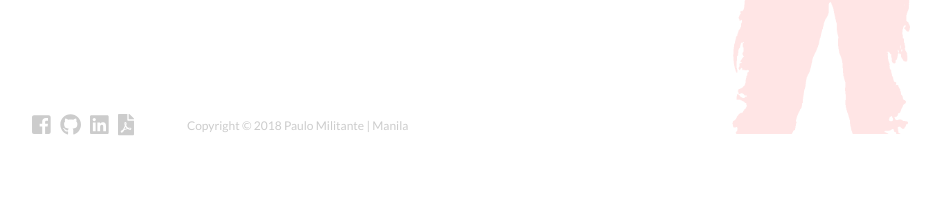
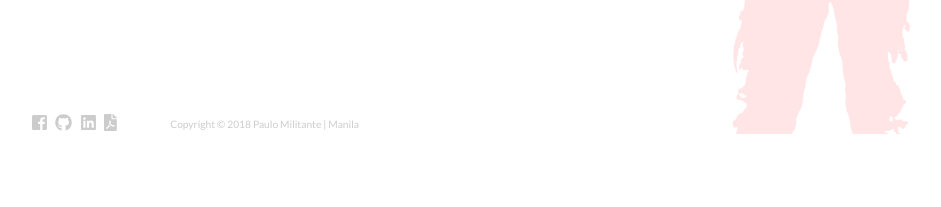
Before and after one commit to paulomilitante/dp, a PHP site: page /home.html in a window 1280 px wide. Shown: the part 593-800 px from the top of the page, without its empty margins (119-1060 px from the left). Run offline with PHP 8.4, Linux system fonts and the light colour scheme; some libraries are stand-ins or nearby versions.

Commit message:
Footer responsiveness

```diff
--- a/assets/css/style.css
+++ b/assets/css/style.css
@@ -214,6 +214,7 @@ footer {
 
 footer .my-links {
   margin-right: 50px;
+  font-size: 1vw;
 }
 
 footer .my-links a {
@@ -221,7 +222,7 @@ footer .my-links a {
 }
 
 footer p {
-  font-size: 12px;
+  font-size: 0.8vw;
   line-height: 2;
 }
 
--- a/home.html
+++ b/home.html
@@ -51,7 +51,7 @@
         <a  href="https://www.linkedin.com/in/paulo-militante"><i class="fab fa-linkedin fa-lg"></i></a>
         <a  href="assets/img/CV.pdf" download><i class="fas fa-file-pdf fa-lg"></i></a>
 			</div>
-			<p>Copyright © 2018 Paulo Militante | Manila</p>
+			<p>Copyright &copy; 2018 Paulo Militante | Manila</p>
 		</footer>
 	</div>
 
```
